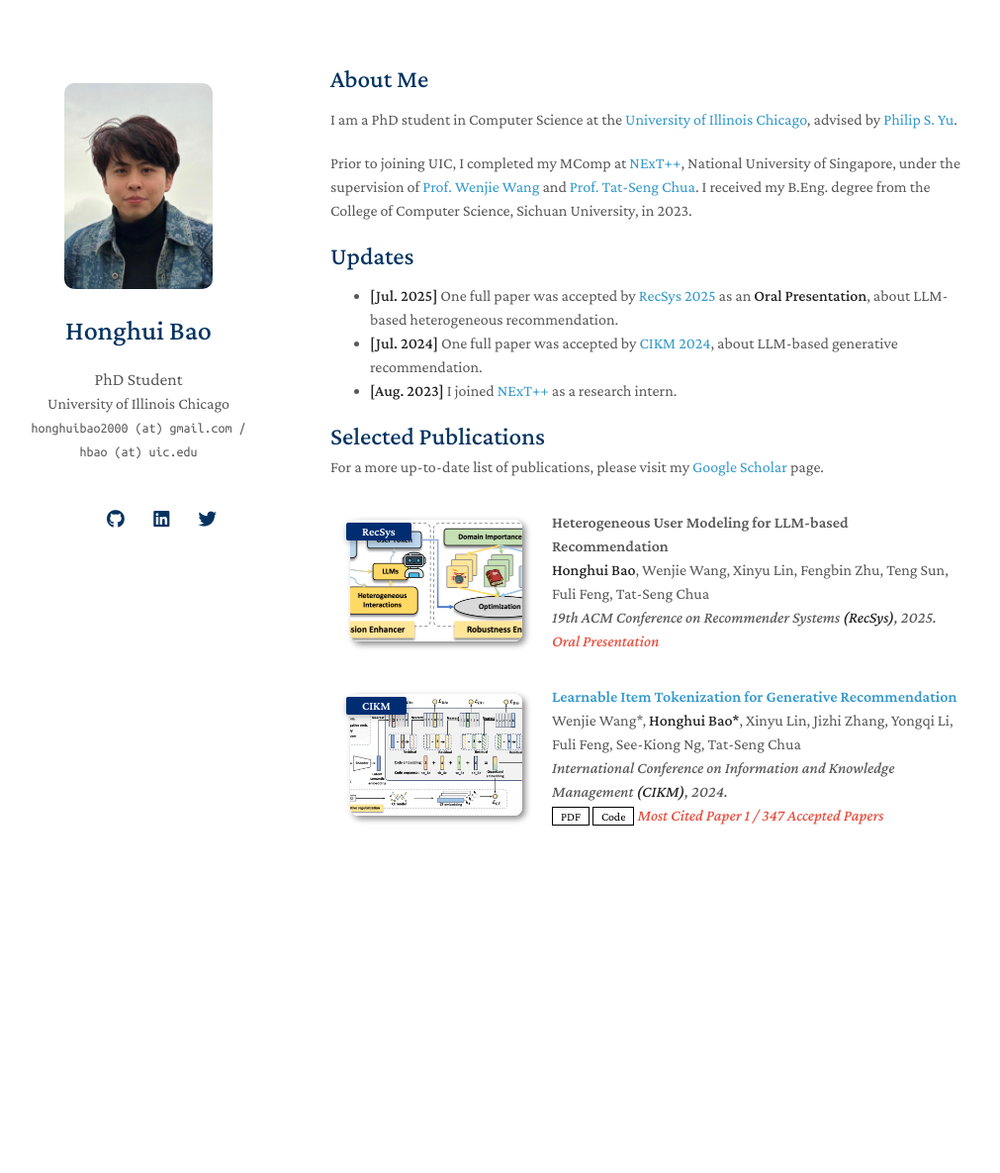
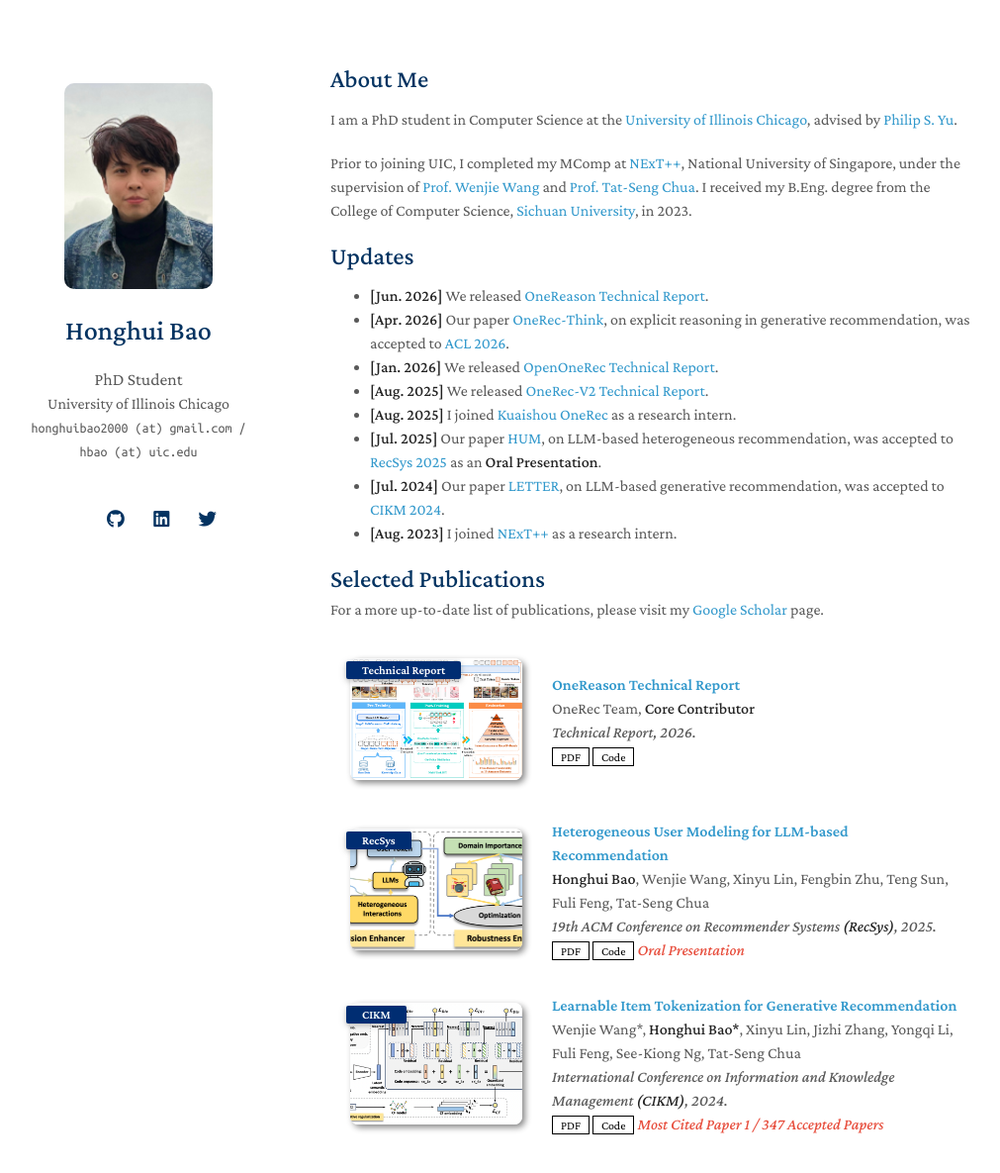
Before and after one commit to HonghuiBao2000/HonghuiBao2000.github.io, a Jekyll site: the page built from index.md, in a window 1280 px wide and 1274 px high. Shown: the top 1185 px of the window at 99% size, without its empty margins (136-1147 px from the left). Built offline with Jekyll 4.4.1, drawn with Linux system fonts in a browser that asks for light colours; nearby versions of some CDN libraries; a style sheet for code colours, icons or effects is not loaded; our own code applies the rules of GitHub Pages for plain Markdown files.

Commit message:
Add OpenOneRec publication update

```diff
--- a/_data/publications.yml
+++ b/_data/publications.yml
@@ -1,8 +1,18 @@
 main:
+  - title: "OneReason Technical Report"
+    authors: OneRec Team, <strong>Core Contributor</strong>
+    conference_short: Technical Report
+    conference: Technical Report, 2026.
+    pdf: https://arxiv.org/abs/2606.06260
+    code: https://github.com/Kuaishou-OneRec/OpenOneRec
+    image: ./assets/img/publication_preview/OpenOneRec.png
+
   - title: "Heterogeneous User Modeling for LLM-based Recommendation"
     authors: <strong>Honghui Bao</strong>, Wenjie Wang, Xinyu Lin, Fengbin Zhu, Teng Sun, Fuli Feng, Tat-Seng Chua
     conference_short: RecSys
     conference: 19th ACM Conference on Recommender Systems <strong>(RecSys)</strong>, 2025.
+    pdf: https://arxiv.org/abs/2507.04626
+    code: https://github.com/HonghuiBao2000/HUM
     notes: Oral Presentation
     image: ./assets/img/publication_preview/HUM.png
 
--- a/index.md
+++ b/index.md
@@ -6,12 +6,17 @@ layout: homepage
 
 I am a PhD student in Computer Science at the [University of Illinois Chicago](https://cs.uic.edu/), advised by [Philip S. Yu](https://cs.uic.edu/profiles/philip-yu/).
 
-Prior to joining UIC, I completed my MComp at [NExT++](https://www.nextcenter.org/), National University of Singapore, under the supervision of [Prof. Wenjie Wang](https://wenjiewwj.github.io/) and [Prof. Tat-Seng Chua](https://www.chuatatseng.com/). I received my B.Eng. degree from the College of Computer Science, Sichuan University, in 2023.
+Prior to joining UIC, I completed my MComp at [NExT++](https://www.nextcenter.org/), National University of Singapore, under the supervision of [Prof. Wenjie Wang](https://wenjiewwj.github.io/) and [Prof. Tat-Seng Chua](https://www.chuatatseng.com/). I received my B.Eng. degree from the College of Computer Science, [Sichuan University](https://en.scu.edu.cn/), in 2023.
 
 ## Updates
 
-- **[Jul. 2025]** One full paper was accepted by [RecSys 2025](https://recsys.acm.org/recsys25/) as an **Oral Presentation**, about LLM-based heterogeneous recommendation.
-- **[Jul. 2024]** One full paper was accepted by [CIKM 2024](https://cikm2024.org/), about LLM-based generative recommendation.
+- **[Jun. 2026]** We released [OneReason Technical Report](https://arxiv.org/abs/2606.06260).
+- **[Apr. 2026]** Our paper [OneRec-Think](https://arxiv.org/abs/2510.11639), on explicit reasoning in generative recommendation, was accepted to [ACL 2026](https://2026.aclweb.org/).
+- **[Jan. 2026]** We released [OpenOneRec Technical Report](https://arxiv.org/abs/2512.24762).
+- **[Aug. 2025]** We released [OneRec-V2 Technical Report](https://arxiv.org/abs/2508.20900).
+- **[Aug. 2025]** I joined [Kuaishou OneRec](https://www.nextcenter.org/) as a research intern.
+- **[Jul. 2025]** Our paper [HUM](https://arxiv.org/abs/2507.04626), on LLM-based heterogeneous recommendation, was accepted to [RecSys 2025](https://recsys.acm.org/recsys25/) as an **Oral Presentation**.
+- **[Jul. 2024]** Our paper [LETTER](https://arxiv.org/abs/2405.07314), on LLM-based generative recommendation, was accepted to [CIKM 2024](https://cikm2024.org/).
 - **[Aug. 2023]** I joined [NExT++](https://www.nextcenter.org/) as a research intern.
 
 {% include_relative _includes/publications.md %}
```
Also changed, not shown: assets/img/publication_preview/OpenOneRec.png (added).
